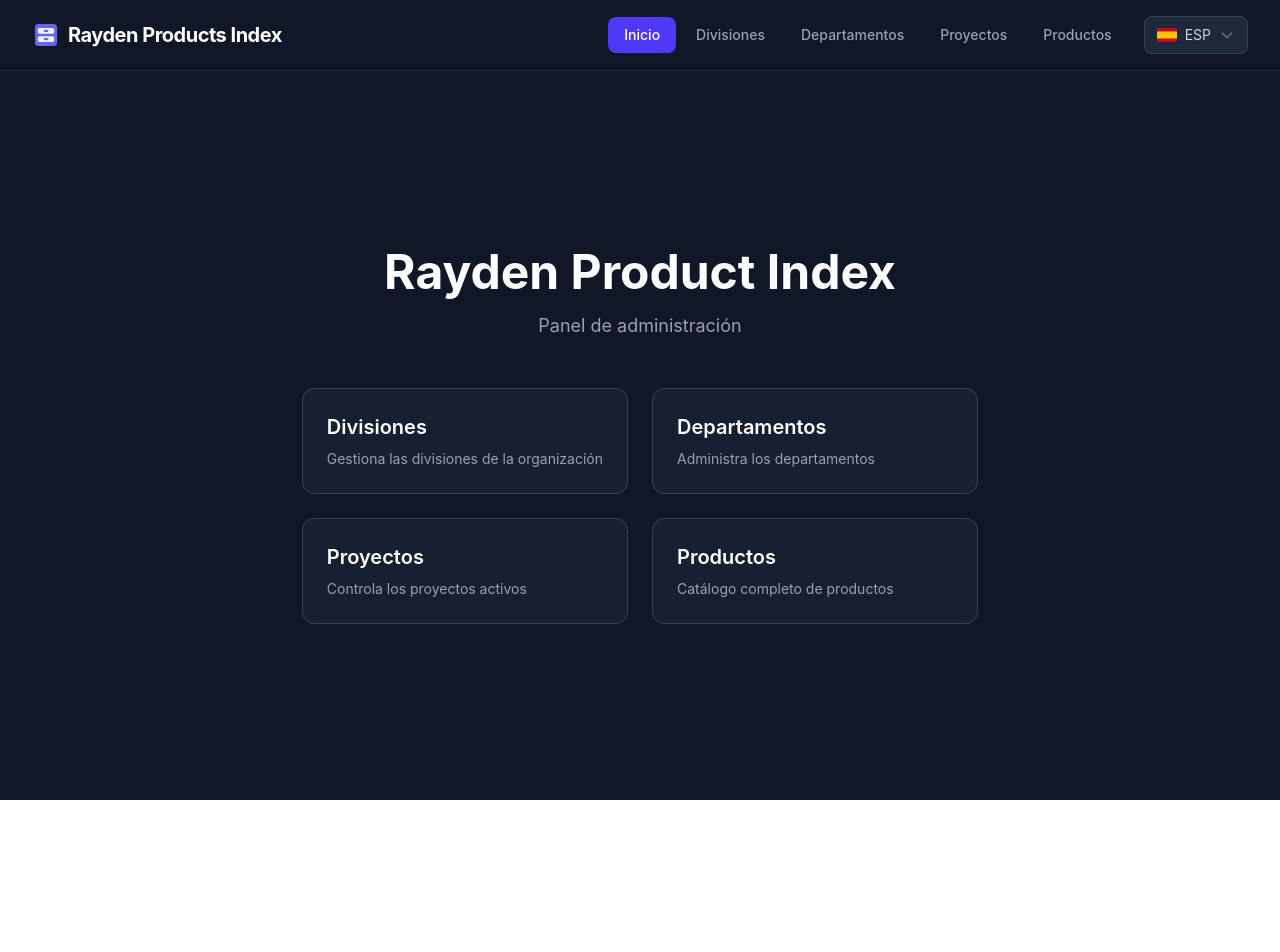
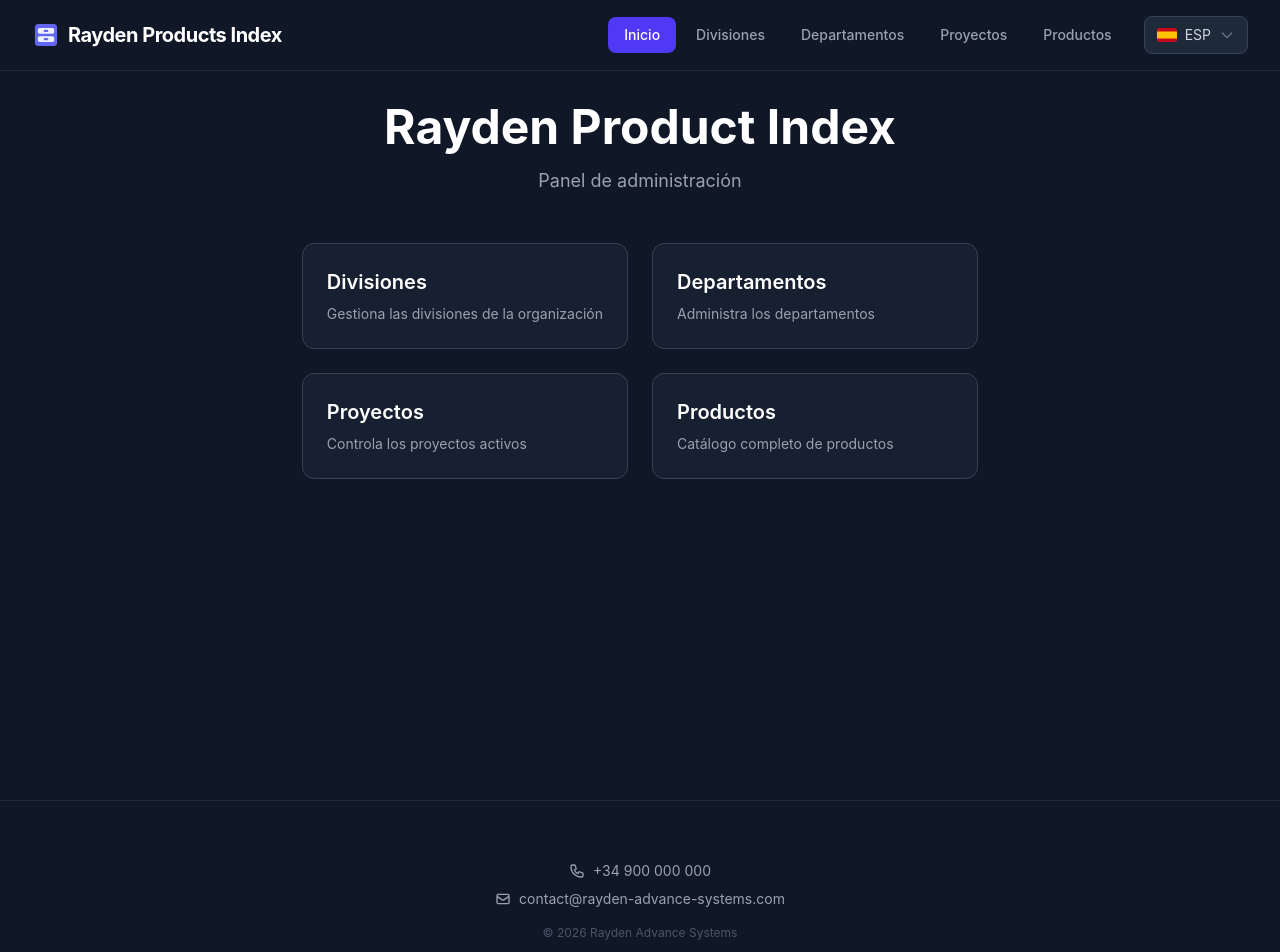
Before and after one commit to adriandlph/Index-Web, a React (Vite) app in the folder index-web/: page / in a window 1280 px wide. Shown: the top 952 px of the page. Before the commit the page ends 800 px from the top, so only its background shows below. Built offline with nearby package versions, Linux system fonts and the light colour scheme.

Commit message:
Add footer with contact and copyright

```diff
--- /dev/null
+++ b/index-web/src/config/contact.json
@@ -0,0 +1,4 @@
+{
+  "phone": "+34 900 000 000",
+  "email": "contact@rayden-advance-systems.com"
+}
--- a/index-web/src/layout/RootLayout.tsx
+++ b/index-web/src/layout/RootLayout.tsx
@@ -1,6 +1,7 @@
 import { Outlet, Link, useLocation } from 'react-router-dom'
 import { useTranslation } from 'react-i18next'
 import { ROUTES } from '../config/routes.ts'
+import contact from '../config/contact.json'
 import { Listbox, ListboxButton, ListboxOptions, ListboxOption } from '@headlessui/react'
 import Tooltip from '../components/Tooltip.tsx'
 
@@ -177,8 +178,8 @@ function RootLayout() {
   ]
 
   return (
-    <div className="min-h-svh bg-gray-900 flex flex-col">
-      <header className="border-b border-gray-800">
+    <div className="bg-gray-900 min-h-[calc(100dvh+200px)] flex flex-col">
+      <header className="shrink-0 border-b border-gray-800">
         <div className="flex items-center justify-between px-8 py-4">
           <Link to={ROUTES.home} className="flex items-center gap-2 text-xl font-bold text-white tracking-tight">
             <svg className="h-7 w-7" viewBox="0 0 24 24">
@@ -243,9 +244,28 @@ function RootLayout() {
           </div>
         </div>
       </header>
-      <main className="flex flex-1 flex-col">
+      <main className="flex-1">
         <Outlet />
       </main>
+      <footer className="border-t border-gray-800 px-8 py-8 h-[200px] flex flex-col items-center justify-center gap-4">
+        <div className="flex flex-col items-center gap-2 text-sm text-gray-400">
+          <a href={`tel:${contact.phone}`} className="flex items-center gap-2 transition-colors hover:text-gray-200">
+            <svg className="h-4 w-4" fill="none" viewBox="0 0 24 24" stroke="currentColor">
+              <path strokeLinecap="round" strokeLinejoin="round" strokeWidth={2} d="M3 5a2 2 0 012-2h3.28a1 1 0 01.948.684l1.498 4.493a1 1 0 01-.502 1.21l-2.257 1.13a11.042 11.042 0 005.516 5.516l1.13-2.257a1 1 0 011.21-.502l4.493 1.498a1 1 0 01.684.949V19a2 2 0 01-2 2h-1C9.716 21 3 14.284 3 6V5z" />
+            </svg>
+            {contact.phone}
+          </a>
+          <a href={`mailto:${contact.email}`} className="flex items-center gap-2 transition-colors hover:text-gray-200">
+            <svg className="h-4 w-4" fill="none" viewBox="0 0 24 24" stroke="currentColor">
+              <path strokeLinecap="round" strokeLinejoin="round" strokeWidth={2} d="M3 8l7.89 5.26a2 2 0 002.22 0L21 8M5 19h14a2 2 0 002-2V7a2 2 0 00-2-2H5a2 2 0 00-2 2v10a2 2 0 002 2z" />
+            </svg>
+            {contact.email}
+          </a>
+        </div>
+        <p className="text-xs text-gray-600">
+          {t('footer.copyright', { year: new Date().getFullYear() })}
+        </p>
+      </footer>
     </div>
   )
 }
```
